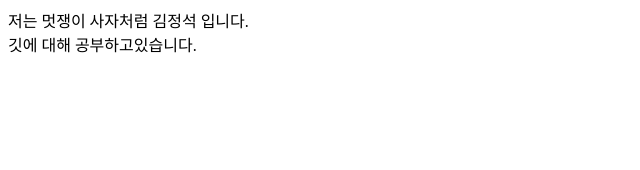
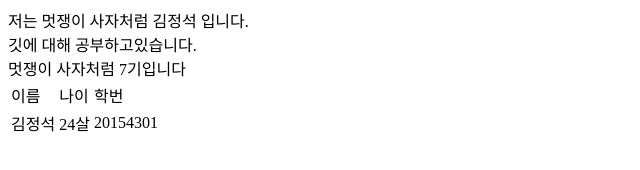
Before and after one commit to Kim-Jeong-Seok/likelion_study, a plain HTML site: page index.html in a window 1280 px wide. Shown: the whole page, without its empty margins (0-640 px from the left). Drawn offline with Linux system fonts and the light colour scheme.

Commit message:
테이블 만들었음

```diff
--- a/index.html
+++ b/index.html
@@ -8,6 +8,19 @@
 </head>
 <body>
     저는 멋쟁이 사자처럼 김정석 입니다. <br>
-    깃에 대해 공부하고있습니다.
+    깃에 대해 공부하고있습니다.<br>
+    멋쟁이 사자처럼 7기입니다
+
+    <table>
+        <tr>
+            <td>이름</td>
+            <td>나이</td>
+            <td>학번</td>
+        </tr>
+
+        <td>김정석</td>
+        <td>24살</td>
+        <td>20154301</td>
+    </table>
 </body>
 </html>
```
